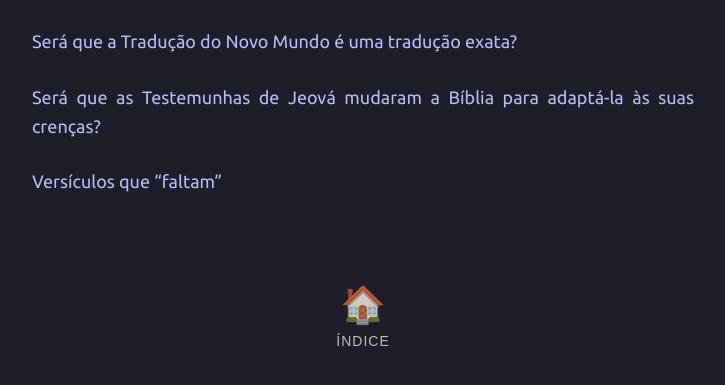
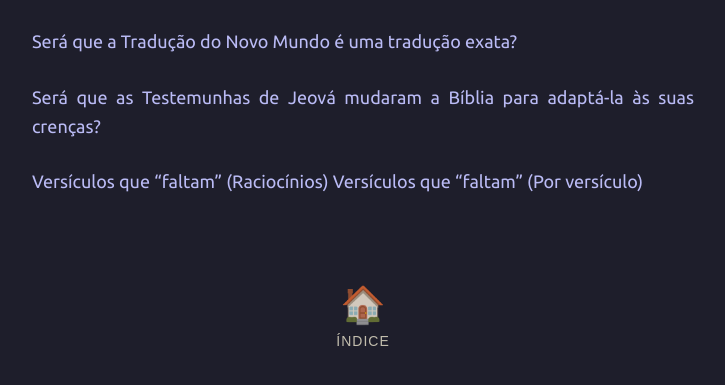
Before and after one commit to joaquim-capitao/jw, a Jekyll site: the page built from assuntos/traducao-do-novo-mundo.md, in a window 1280 px wide. Shown: the top 385 px of the page, without its empty margins (277-1002 px from the left). Built offline with Jekyll 4.4.1, drawn with Linux system fonts in a browser that asks for light colours; our own code applies the rules of GitHub Pages for plain Markdown files.

Commit message:
Update links in traducao-do-novo-mundo.md

```diff
--- a/assuntos/traducao-do-novo-mundo.md
+++ b/assuntos/traducao-do-novo-mundo.md
@@ -4,4 +4,5 @@
 [Será que as Testemunhas de Jeová mudaram a Bíblia para adaptá-la às suas crenças?](https://www.jw.org/pt-pt/testemunhas-de-jeova/perguntas-frequentes/mudaram-biblia-adaptar-crencas/)
 
 
-[Versículos que "faltam"](https://www.jw.org/finder?wtlocale=T&docid=1101989250&srctype=wol&srcid=share&par=16)
+[Versículos que "faltam" (Raciocínios)](https://www.jw.org/finder?wtlocale=T&docid=1101989250&srctype=wol&srcid=share&par=16)
+[Versículos que "faltam" (Por versículo)](https://joaquim-capitao.github.io/jw/assuntos/versiculos-que-faltam)
```
